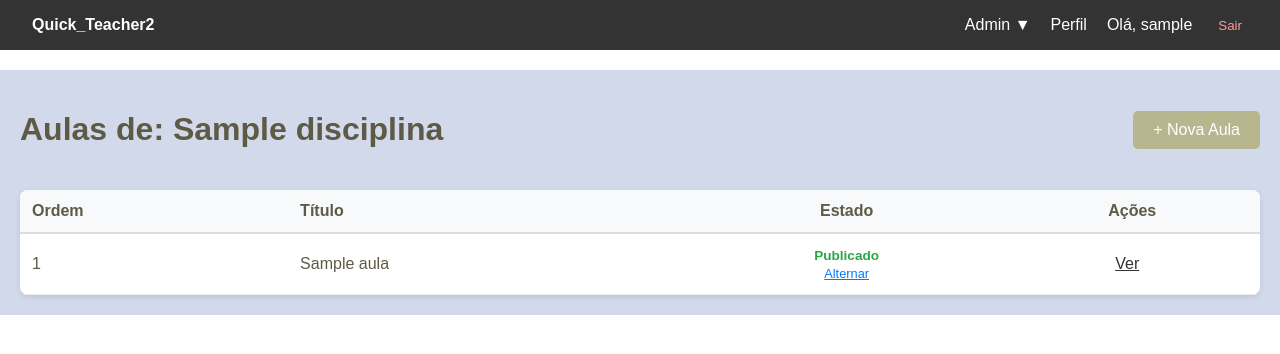
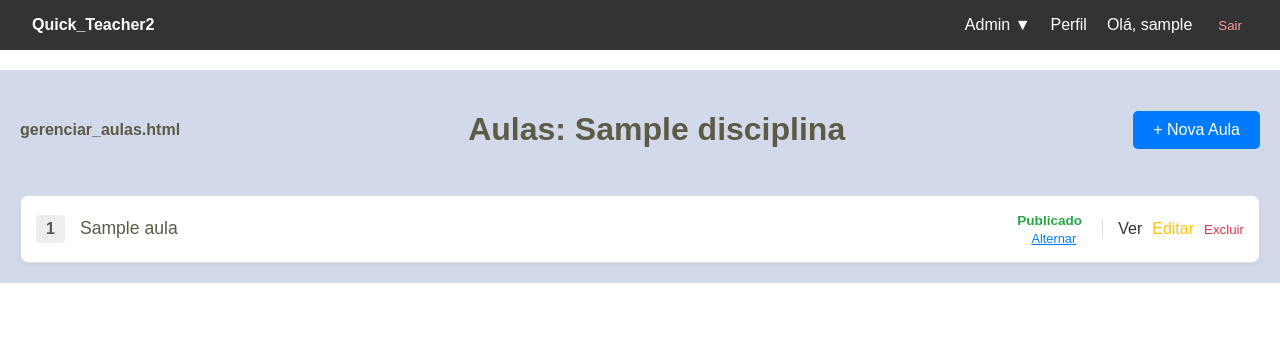
Before and after one commit to Rick86Vale/quick_teacher2, a Django app: page /disciplina/1/aulas/ in a window 1280 px wide. Shown: the top 354 px of the page. Run offline with Django 5.2, Linux system fonts and the light colour scheme; a user stored in the database is signed in; tables that the repository leaves empty hold one stand-in row (values such as "Sample post").

Commit message:
Refatoração: layout de aulas com cards e botões de CRUD e navegação

```diff
--- a/academico/urls.py
+++ b/academico/urls.py
@@ -45,6 +45,8 @@ urlpatterns = [
     path('aula/<int:aula_id>/alternar-publicacao/', aulas.alternar_publicacao, name='alternar_publicacao'),
     path('aula/<int:aula_id>/', aulas.visualizar_aula, name='visualizar_aula'),
     path('aula/selecionar-disciplina/', aulas.selecionar_disciplina_para_aula, name='selecionar_disciplina_para_aula'),
+    path('aula/<int:pk>/excluir/', aulas.excluir_aula, name='excluir_aula'),
+    path('aula/<int:pk>/editar/', aulas.editar_aula, name='editar_aula'),
 
     # 6.1 Recursos (views/academico.py)
     path('aula/<int:aula_id>/recursos/', aulas.menu_recursos, name='menu_recursos'),
--- a/academico/views/aulas.py
+++ b/academico/views/aulas.py
@@ -12,9 +12,8 @@ from academico.models import Aula, Disciplina, Aluno
 from ..models import Disciplina, Aula, Aluno, Video, PDF
 from ..forms import AulaForm, VideoFormSet, PDFFormSet, LinkUtilFormSet
 
+
 # --- GESTÃO DE AULAS
-
-
 # 1. Listagem de Aulas
 @login_required
 def gerenciar_aulas(request, disciplina_id):
@@ -45,7 +44,16 @@ def criar_aula(request, disciplina_id):
         form = AulaForm()
     return render(request, 'academico/aulas/criar_aula.html', {'form': form, 'disciplina': disciplina})
 
-# 3. Edição de Aula
+# 3. Excluir Aula
+@login_required
+def excluir_aula(request, pk):
+    aula = get_object_or_404(Aula, pk=pk)
+    # Opcional: checar se o usuário é o professor da disciplina
+    disciplina_id = aula.disciplina.id
+    aula.delete()
+    return redirect('gerenciar_aulas', disciplina_id=disciplina_id)
+
+# 4. Edição de Aula
 @login_required
 def editar_aula(request, pk):
     aula = get_object_or_404(Aula, pk=pk)
@@ -61,7 +69,7 @@ def editar_aula(request, pk):
         form = AulaForm(instance=aula)
     return render(request, 'academico/aulas/editar_aula.html', {'form': form, 'aula': aula})
 
-# 4. Visualizar Aula
+# 45. Visualizar Aula
 def visualizar_aula(request, aula_id):
     # Busca a aula pelo ID
     aula = get_object_or_404(Aula, pk=aula_id)
@@ -86,7 +94,7 @@ def visualizar_aula(request, aula_id):
     })
 
 
-# 5. Alternar Publicação
+# 6. Alternar Publicação
 @login_required
 @require_POST
 def alternar_publicacao(request, aula_id):
@@ -96,7 +104,7 @@ def alternar_publicacao(request, aula_id):
         aula.save()
     return redirect('gerenciar_aulas', disciplina_id=aula.disciplina.id)
 
-# 6. Seletor de Disciplina
+# 7. Seletor de Disciplina
 @login_required
 def selecionar_disciplina_para_aula(request):
     disciplinas = Disciplina.objects.filter(professor=request.user)
--- a/templates/academico/aulas/gerenciar_aulas.html
+++ b/templates/academico/aulas/gerenciar_aulas.html
@@ -1,29 +1,29 @@
 <!--templates/academico/gerenciar_aulas.html-->
+
 
 {% extends 'base.html' %}
 {% block content %}
-<div class="header" style="display: flex; justify-content: space-between; align-items: center; margin-bottom: 20px;">
-    <h1>Aulas de: {{ disciplina.nome }}</h1>
-    <a href="{% url 'criar_aula' disciplina.pk %}" class="btn-primary">+ Nova Aula</a>
+<div class="header" style="display: flex; justify-content: space-between; align-items: center; margin-bottom: 25px;">
+    <h4>gerenciar_aulas.html</h4>
+    <h1>Aulas: {{ disciplina.nome }}</h1>
+    <a href="{% url 'criar_aula' disciplina.pk %}" class="btn-primary" style="padding: 10px 20px; background: #007bff; color: white; text-decoration: none; border-radius: 5px;">+ Nova Aula</a>
 </div>
 
-<div class="table-container">
-    <table style="width: 100%; border-collapse: collapse;">
-        <thead>
-            <tr style="background-color: #f8f9fa; text-align: left;">
-                <th style="padding: 12px; border-bottom: 2px solid #ddd;">Ordem</th>
-                <th style="padding: 12px; border-bottom: 2px solid #ddd;">Título</th>
-                <th style="padding: 12px; border-bottom: 2px solid #ddd; text-align: center;">Estado</th>
-                <th style="padding: 12px; border-bottom: 2px solid #ddd; text-align: center;">Ações</th>
-            </tr>
-        </thead>
-        <tbody>
+<!-- Container preparado para o futuro Drag & Drop -->
+<div id="lista-aulas" style="display: flex; flex-direction: column; gap: 12px;">
     {% for aula in aulas %}
-            <tr>
-                <td style="padding: 12px; border-bottom: 1px solid #eee;">{{ aula.ordem }}</td>
-                <td style="padding: 12px; border-bottom: 1px solid #eee;">{{ aula.titulo }}</td>
+    <div class="aula-card" data-id="{{ aula.pk }}" style="padding: 15px; border: 1px solid #ddd; background: #fff; border-radius: 8px; display: flex; align-items: center; justify-content: space-between; box-shadow: 0 2px 4px rgba(0,0,0,0.05);">
 
-                <td style="padding: 12px; border-bottom: 1px solid #eee; text-align: center;">
+        <!-- Esquerda: Ordem e Título -->
+        <div style="display: flex; align-items: center; gap: 15px;">
+            <span style="background: #eee; padding: 5px 10px; border-radius: 4px; font-weight: bold; color: #555;">{{ aula.ordem }}</span>
+            <span style="font-weight: 500; font-size: 1.1em;">{{ aula.titulo }}</span>
+        </div>
+
+        <!-- Direita: Estado e Ações -->
+        <div style="display: flex; align-items: center; gap: 20px;">
+            <!-- Estado -->
+            <div style="text-align: right;">
                 <span style="font-size: 0.85em; font-weight: bold; color: {% if aula.publicado %}#28a745{% else %}#fd7e14{% endif %};">
                     {{ aula.publicado|yesno:"Publicado,Rascunho" }}
                 </span>
@@ -34,20 +34,25 @@
                         Alternar
                     </button>
                 </form>
-                </td>
+            </div>
 
-                <td style="padding: 12px; border-bottom: 1px solid #eee; text-align: center;">
-                    <a href="{% url 'visualizar_aula' aula.pk %}" style="margin-right: 10px; color: #333;">Ver</a>
-                </td>
-            </tr>
+            <!-- Ações -->
+            <div style="display: flex; gap: 10px; border-left: 1px solid #ddd; padding-left: 15px;">
+                <a href="{% url 'visualizar_aula' aula.pk %}" style="color: #333; text-decoration: none;">Ver</a>
+                <a href="{% url 'editar_aula' aula.pk %}" style="color: #ffc107; text-decoration: none;">Editar</a>
+
+                <form action="{% url 'excluir_aula' aula.pk %}" method="post" style="display:inline;" onsubmit="return confirm('Tem certeza que deseja excluir esta aula?');">
+                    {% csrf_token %}
+                    <button type="submit" style="background:none; border:none; color: #dc3545; cursor:pointer; padding: 0;">Excluir</button>
+                </form>
+            </div>
+        </div>
+    </div>
     {% empty %}
-            <tr>
-                <td colspan="4" style="padding: 20px; text-align: center; color: #666;">
-                    Nenhuma aula cadastrada nesta disciplina.
-                </td>
-            </tr>
+    <div style="padding: 40px; text-align: center; border: 2px dashed #ddd; border-radius: 8px; color: #666;">
+        Nenhuma aula cadastrada nesta disciplina ainda.
+    </div>
     {% endfor %}
-        </tbody>
-    </table>
 </div>
+
 {% endblock %}
--- a/templates/academico/disciplinas/detalhes_disciplina.html
+++ b/templates/academico/disciplinas/detalhes_disciplina.html
@@ -1,6 +1,7 @@
 {% extends 'base.html' %}
 {% block content %}
 <div class="header" style="display: flex; justify-content: space-between; align-items: center;">
+    <h4>templates/academico/disciplinas/detalhes_disciplina.html</h4>
     <h1>{{ disciplina.nome }}</h1>
     <span style="background: #333; color: #fff; padding: 5px 10px; border-radius: 4px;">{{ disciplina.codigo }}</span>
 </div>
```
Also changed, not shown: templates/academico/aulas/visualizar_aula.html (+8 -2 lines). Lines whose indentation alone changed are shown as unchanged.
